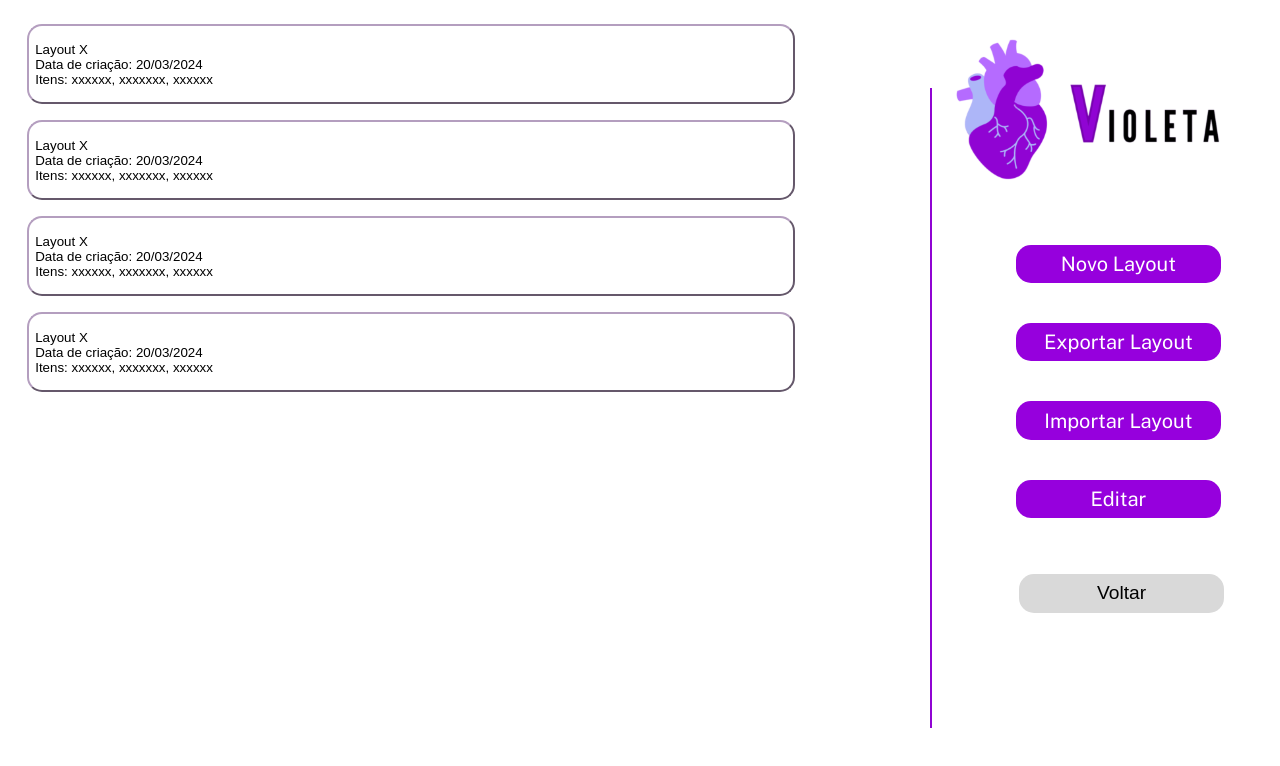
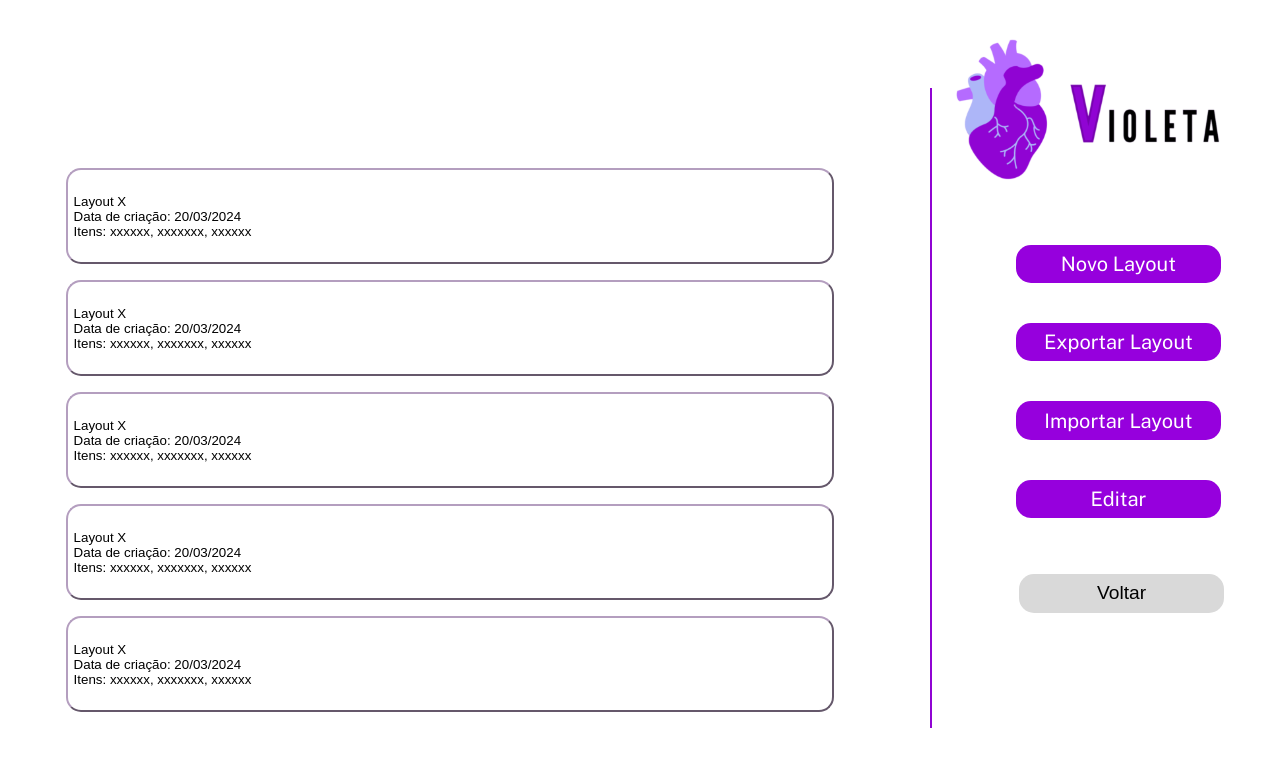
Before and after one commit to Inteli-College/2024-T0008-EC05-G03, a React (Vite) app in the folder frontend-violeta/: page /selecionar in a window 1280 px wide. Shown: the top 766 px of the page. Built offline with nearby package versions, Linux system fonts and the light colour scheme.

Commit message:
update selecionado.css

```diff
--- a/frontend-violeta/src/pages/Selecionado/Selecionado.css
+++ b/frontend-violeta/src/pages/Selecionado/Selecionado.css
@@ -99,14 +99,16 @@
 
 .layoutsContainer {
     display: flex;
+    position: fixed;
     flex-direction: column;
     width: 60vw;
-    margin-left: 1.5vw;
+    margin-left: 4.5vw;
+    margin-top: 18vh;
 }
 
 .layoutInfo {
     width: 60vw;
-    height: 10vh;
+    height: 12vh;
     border-radius: 15px;
     text-align: left;
     border-color: #B49EBF;
--- a/frontend-violeta/src/pages/Selecionar/Selecionar.jsx
+++ b/frontend-violeta/src/pages/Selecionar/Selecionar.jsx
@@ -7,6 +7,11 @@ function Selecionar() {
     return (
         <div className='pageContent'>
             <div className='layoutsContainer'>
+                <button className='layoutInfo'>
+                    Layout X <br />
+                    Data de criação: 20/03/2024 <br />
+                    Itens: xxxxxx, xxxxxxx, xxxxxx
+                </button>
                 <button className='layoutInfo'>
                     Layout X <br />
                     Data de criação: 20/03/2024 <br />
```
